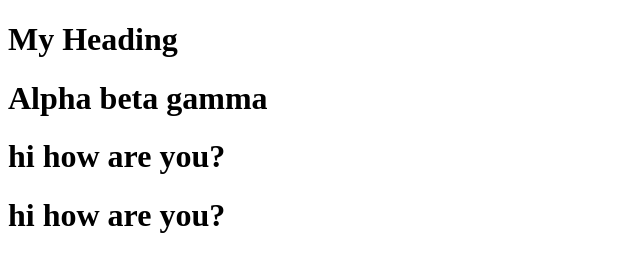
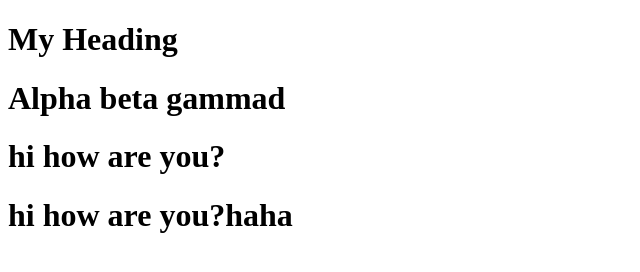
Before and after one commit to Misin-coder/pr-workflow, a plain HTML site: page index.html in a window 1280 px wide. Shown: the whole page, without its empty margins (0-640 px from the left). Drawn offline with Linux system fonts and the light colour scheme.

Commit message:
Update index.html

```diff
--- a/index.html
+++ b/index.html
@@ -7,8 +7,8 @@
 </head>
 <body>
     <h1>My Heading</h1>
-    <h1>Alpha beta gamma</h1>
+    <h1>Alpha beta gammad</h1>
     <h1>hi how are you?</h1>
-    <h1>hi how are you?</h1>
+    <h1>hi how are you?haha</h1>
 </body>
 </html>
```
